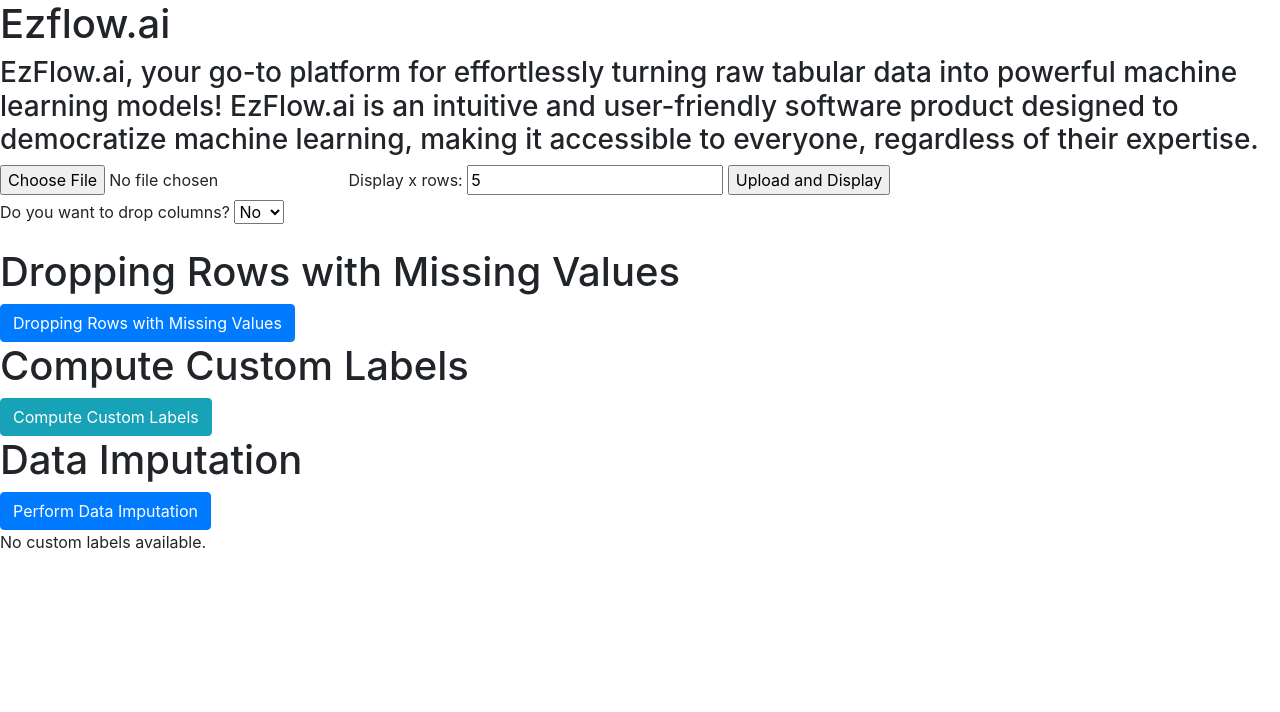
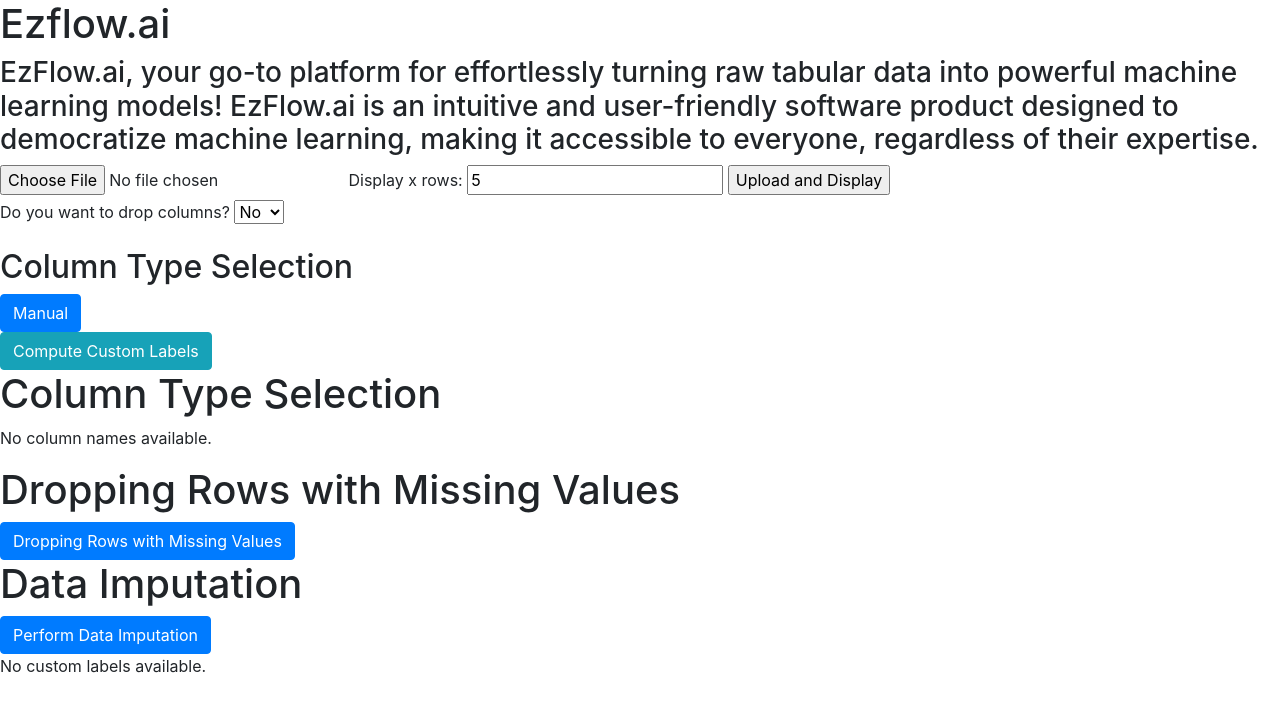
Before and after one commit to anandr07/EzFlow.ai, a Flask app: page / in a window 1280 px wide. Shown: the top 712 px of the page. Run offline with Flask 3, Linux system fonts and the light colour scheme; some libraries are stand-ins or nearby versions.

Commit message:
Updated the Column Type Selection

```diff
--- a/app/controllers/data_processing_controller.py
+++ b/app/controllers/data_processing_controller.py
@@ -18,6 +18,7 @@ from app.services.data_processing_service import perform_imputation, dropping_ro
 
 # Here the data is being declared globally
 data=None
+modified_data = None
 
 
 @app.route('/')
@@ -46,7 +47,7 @@ def upload_file():
         # session['uploaded_file_path'] = temp_file_path
         data=pd.read_csv(file) # Here the csv file being transformed into a data frame for further usage
         data_head = process_uploaded_file(data)
-
+        print(data_head)
         if isinstance(data_head, pd.DataFrame):
             return render_template('index.html', data_head=data_head.to_html(), col_name=data_head.columns.values.tolist())
         else:
@@ -58,6 +59,55 @@ def upload_file():
 
 
 #******************************************************************ADD CODES HERE ONLY***************************************************************************************** #
+# @app.route('/invoke_column_type_method', methods=['POST'])
+# def invoke_column_type_method():
+#     selected_method = request.form.get('column_type_method')
+
+#     if selected_method == 'manual':
+#         # Redirect to the manual column type selection method
+#         return redirect(url_for('column_type_selection'))
+#     elif selected_method == 'automatic':
+#         # Call the automatic column type computation method directly
+#         return redirect(url_for('compute_custom_labels'))
+#     else:
+#         # Handle other cases or show an error
+#         return render_template('index.html', error_message="Invalid method selected.")
+
+
+
+# Route to handle column type selection
+@app.route('/column_type_selection', methods=['POST'])
+def column_type_selection():
+    print("aa gaye")
+    # global data
+    try:
+        # data_head_local = data.head(3)
+        print("Hello")
+        col_names = modified_data.columns.tolist()
+        print("Hello2")
+        # print("data head ke baad", data_head)
+        # col_names = data_head.columns.tolist()
+        # print("colnames ke baad", col_names)
+        # col_names = data_head.columns.tolist()
+        if request.method == 'POST':
+            selected_column_types = {}
+            print("Hello")
+            for column in col_names:
+                selected_column_types[column] = request.form.get(column)
+
+            print("Selected Column Types:", selected_column_types)
+
+            return render_template('index.html', col_names=col_names)
+            # return {'message':'API success'}
+        return render_template('index.html', col_names=col_names)
+        # return {'message':'API success'}
+
+    except Exception as e:
+        # print("nhi hua")
+        return render_template('index.html', error_message=f"An error occurred: {e}")
+        # return {'message':'API error'}
+
+
 @app.route('/compute_custom_labels', methods=['POST'])
 def compute_custom_labels():
     global data
@@ -122,13 +172,14 @@ def drop_columns():
 
 @app.route('/dropped_columns', methods=['POST'])
 def confirm_drop():
-    global data
+    global data, modified_data
 
     if 'confirm_drop' in request.form:
         confirm = request.form['confirm_drop']
         columns_to_drop = request.form.getlist('columns_to_drop')  # Get the list of columns to drop
 
         if confirm == 'Yes':
+
             modified_data = drop_selected_columns(data, columns_to_drop)
             print(modified_data)
             data_head = process_uploaded_file(modified_data)
--- a/app/templates/index.html
+++ b/app/templates/index.html
@@ -65,6 +65,41 @@
         </form>
     </div>
 
+
+
+    <h2>Column Type Selection</h2>
+    <form action="{{ url_for('column_type_selection') }}" method="post">
+        <button type="submit" class="btn btn-primary">Manual</button>
+    </form>
+    <!-- <h2>Compute Custom Labels</h2> -->
+    <form action="{{ url_for('compute_custom_labels') }}" method="post">
+        <button type="submit" class="btn btn-info">Compute Custom Labels</button>
+    </form>
+
+
+    <h1>Column Type Selection</h1>
+    <!-- <p>Inside the method.</p> -->
+    <form action="{{ url_for('column_type_selection') }}" method="post">
+        <!-- <p>After form.</p> -->
+        {% if col_names %}
+            <p>col names avail</p>
+            <ul>
+                {% for column in col_names %}
+                    <li>
+                        <label>{{ column }}:</label>
+                        <input type="radio" id="{{ column }}_continuous" name="{{ column }}" value="Continuous" checked> Continuous
+                        <input type="radio" id="{{ column }}_categorical" name="{{ column }}" value="Categorical"> Categorical
+                    </li>
+                {% endfor %}
+            </ul>
+            <button type="submit" class="btn btn-primary">Submit Column Types</button>
+            <form action ="{{ url_for('imputation') }}" method="post"></form>
+        {% else %}
+            <p>No column names available.</p>
+        {% endif %}
+    </form>
+
+
     <!-- Dropping Rows Section -->
     <h1>Dropping Rows with Missing Values</h1>
     <form action="{{ url_for('dropping_rows_missing_values') }}" method="post">
@@ -83,10 +118,6 @@
 
 
 
-    <h1>Compute Custom Labels</h1>
-    <form action="{{ url_for('compute_custom_labels') }}" method="post">
-        <button type="submit" class="btn btn-info">Compute Custom Labels</button>
-    </form>
 
     <h1>Data Imputation</h1>
     <form action="{{ url_for('imputation') }}" method="post">
```
